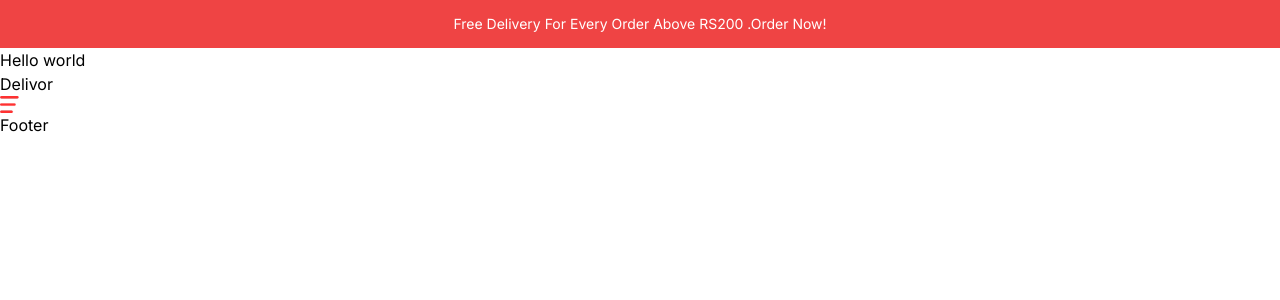
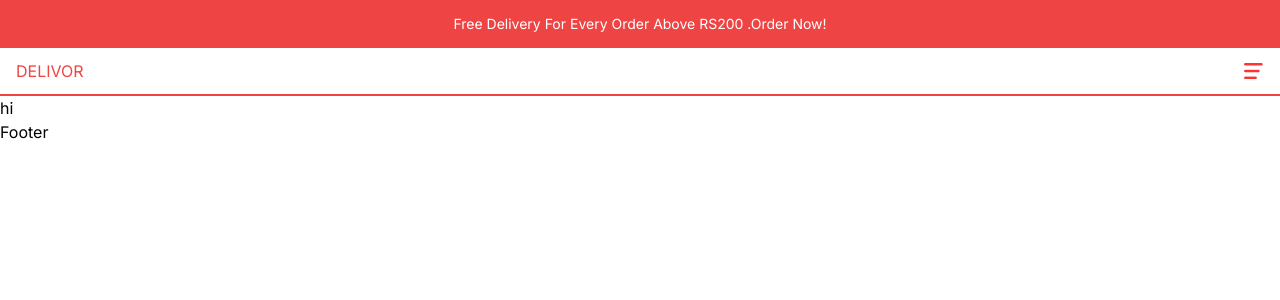
Before and after one commit to Ajay-v44/Delivor, a Next.js app: page / in a window 1280 px wide. Shown: the top 300 px of the page. Built offline with nearby package versions, Linux system fonts and the light colour scheme.

Commit message:
styled navbar

```diff
--- a/app/components/NavBar.tsx
+++ b/app/components/NavBar.tsx
@@ -4,9 +4,10 @@ import Menu from './Menu'
 
 const NavBar = () => {
   return (
-    <div>{/* LOGO */}
+    <div className='h-12 text-red-500 p-4 flex  items-center justify-between border-b-2 border-b-red-500 uppercase'>
+      {/* LOGO */}
     <div>
-      <Link >Delivor</Link>
+      <Link href="/">Delivor</Link>
     </div>
     {/*MOBILE MENU */}
     <div>
--- a/app/layout.tsx
+++ b/app/layout.tsx
@@ -21,8 +21,9 @@ export default function RootLayout({
     <html lang="en">
       <body className={inter.className}>
       <NotificationPage/>
+
+      <NavBar/>
       {children}
-      <NavBar/>
       <Footer/>
       </body>
 
--- a/app/page.tsx
+++ b/app/page.tsx
@@ -2,6 +2,6 @@ import Image from 'next/image'
 
 export default function Home() {
   return (
-    <main>Hello world</main>
+    <main>hi</main>
   )
 }
```
